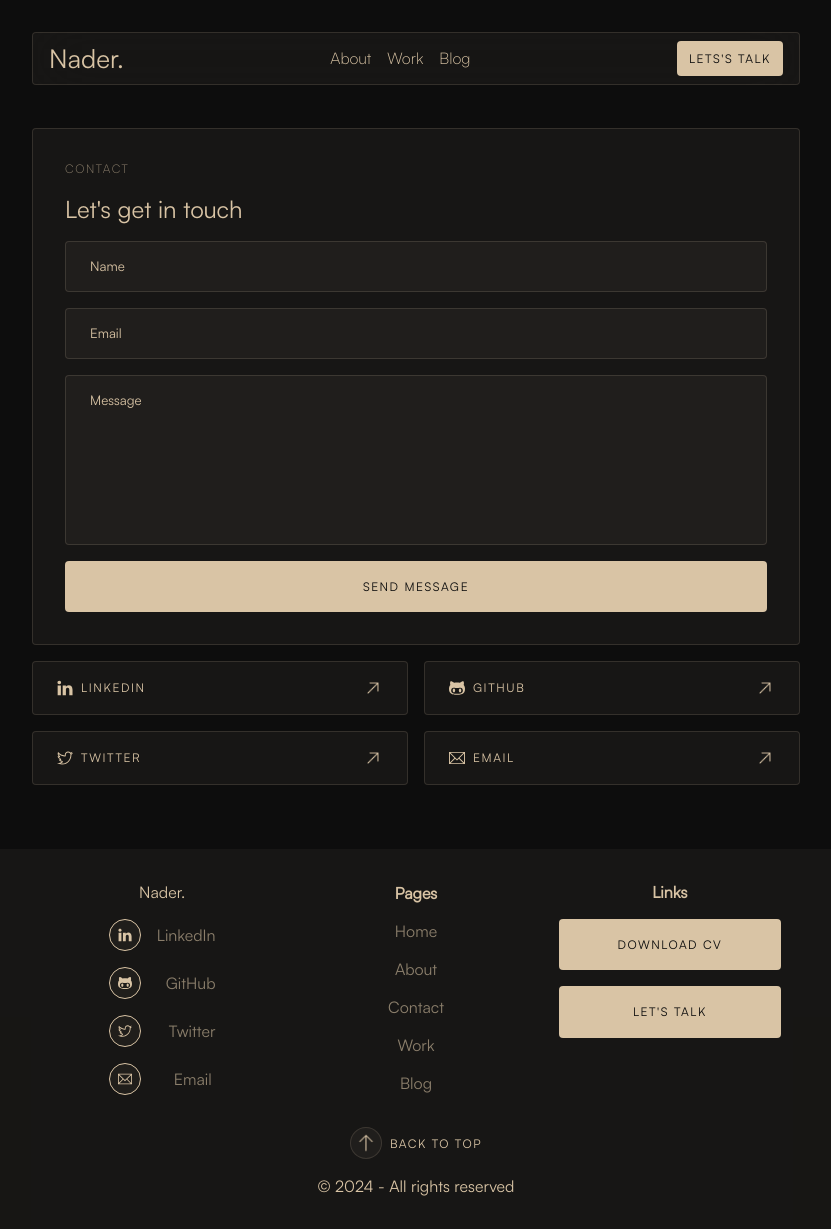
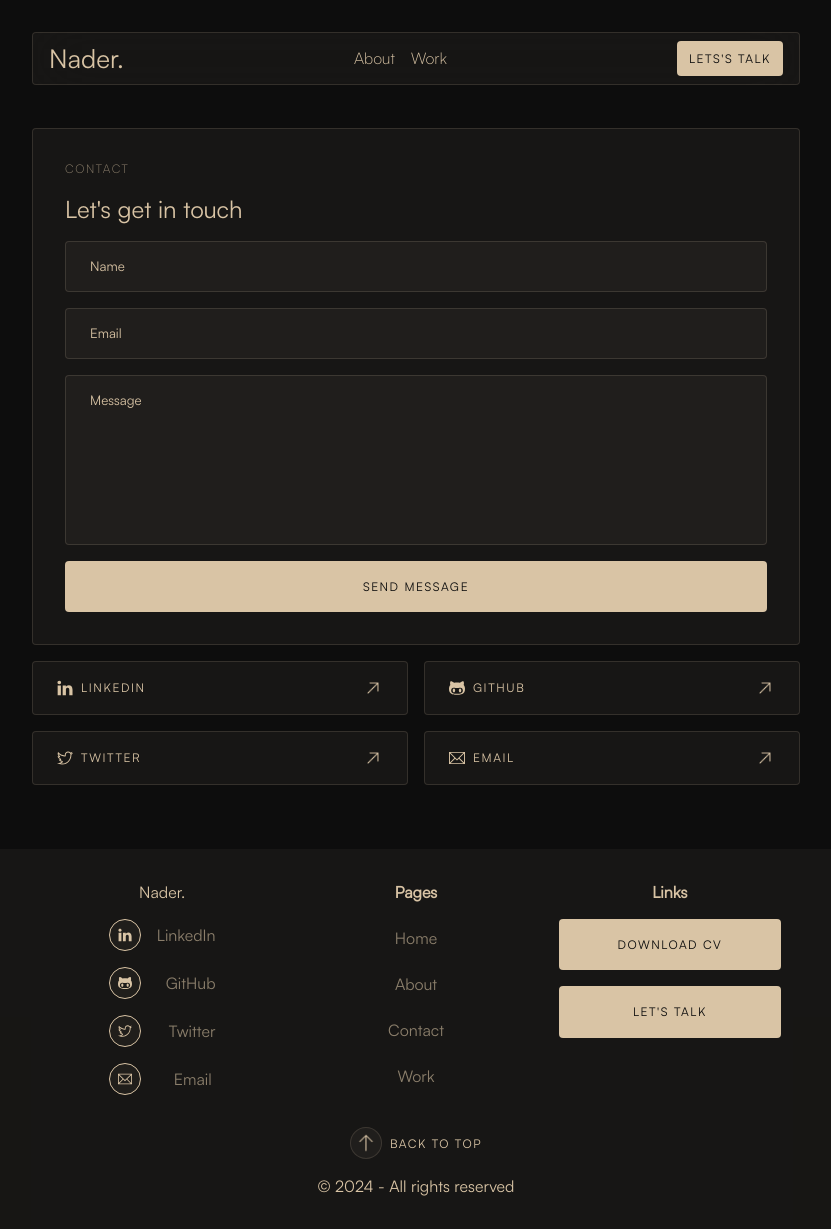
Before and after one commit to naderchatti/portfolio, a Next.js app: page /contact in a window 1280 px wide. Shown: the whole page, without its empty margins (224-1055 px from the left). Built offline with nearby package versions, Linux system fonts and the light colour scheme.

Commit message:
hiding blog page

```diff
--- a/src/components/footer/Footer.module.css
+++ b/src/components/footer/Footer.module.css
@@ -15,7 +15,7 @@
 
 .socials {
   display: grid;
-  place-content: center;
+  justify-content: center;
   gap: 1rem;
 }
 
@@ -60,8 +60,8 @@
 
 .pages {
   display: grid;
-  place-content: center;
   gap: 1rem;
+  justify-content: center;
 }
 
 .title {
--- a/src/components/footer/Footer.tsx
+++ b/src/components/footer/Footer.tsx
@@ -76,9 +76,9 @@ const Footer = () => {
           <Link href="/work" className={styles.link}>
             Work
           </Link>
-          <Link href="/blog" className={styles.link}>
+          {/* <Link href="/blog" className={styles.link}>
             Blog
-          </Link>
+          </Link> */}
         </div>
 
         <div className={styles.links}>
--- a/src/components/navbar/Navbar.tsx
+++ b/src/components/navbar/Navbar.tsx
@@ -64,9 +64,9 @@ const Navbar = () => {
                   <Link href="/work" className={styles.link}>
                     Work
                   </Link>
-                  <Link href="/blog" className={styles.link}>
+                  {/* <Link href="/blog" className={styles.link}>
                     Blog
-                  </Link>
+                  </Link> */}
                 </div>
                 <PrimaryButton
                   onClick={() => {
@@ -109,7 +109,7 @@ const Navbar = () => {
           >
             Work
           </Link>
-          <Link
+          {/* <Link
             href="/blog"
             className={styles.link}
             onClick={() => {
@@ -120,7 +120,7 @@ const Navbar = () => {
             }}
           >
             Blog
-          </Link>
+          </Link> */}
           <PrimaryButton
             onClick={() => {
               router.push('/contact');
```
